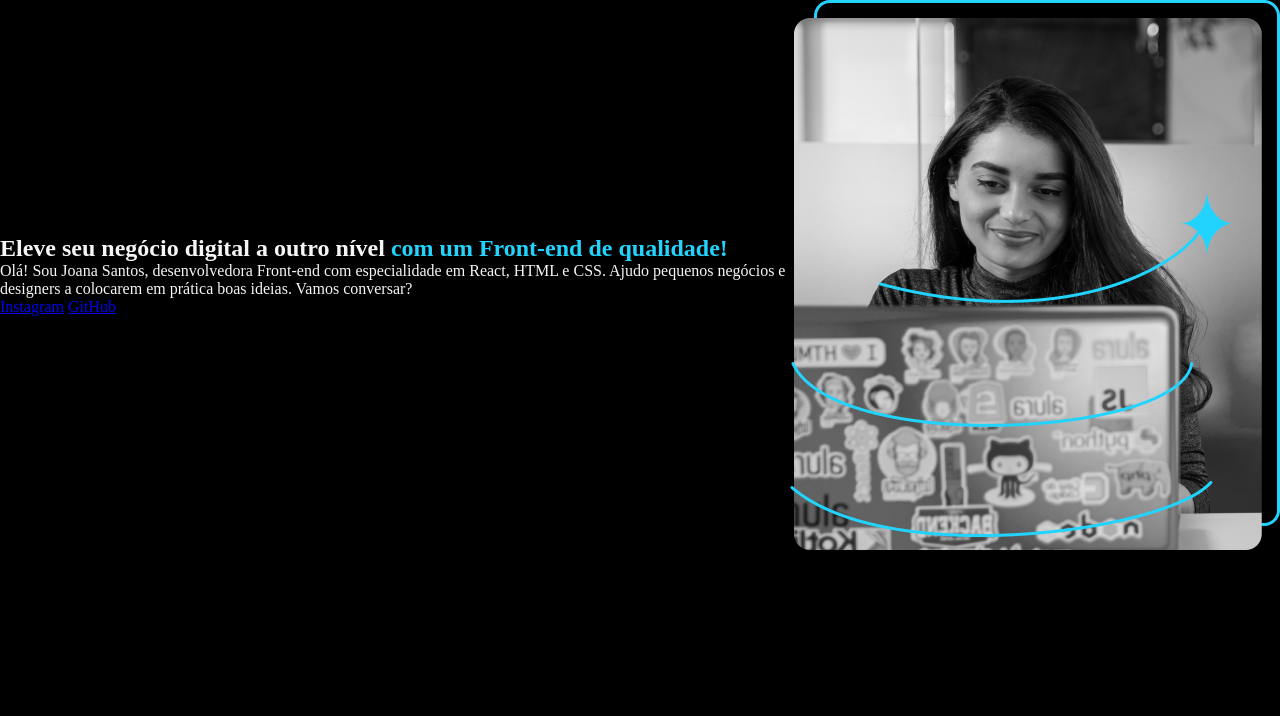
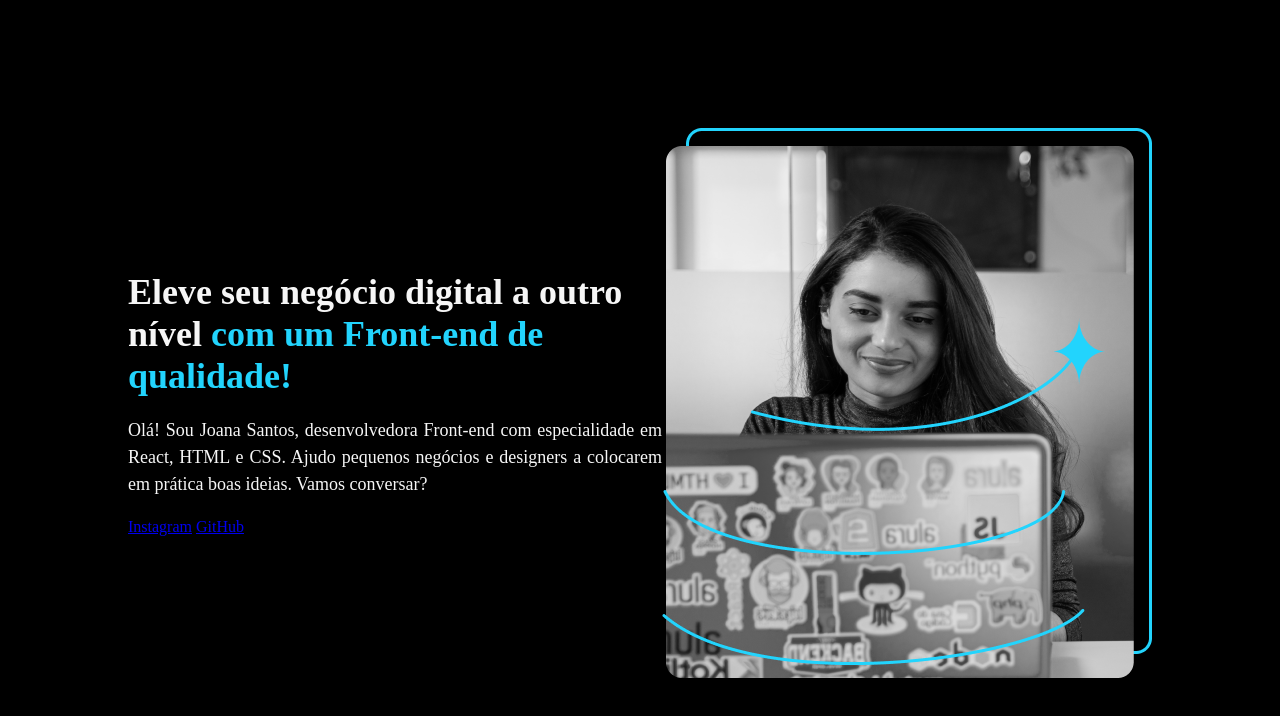
Before and after one commit to johnnysoutodev/curso_html-css-portfolio_by-one, a plain HTML site: page docs/index.html in a window 1280 px wide. Drawn offline with Linux system fonts and the light colour scheme.

Commit message:
feat: estilizando o titulo e paragrafo

```diff
--- a/docs/css/style.css
+++ b/docs/css/style.css
@@ -23,4 +23,21 @@ body {
 .apresentacao {
     display: flex;
     align-items: center;
+    justify-content: space-between;
+    margin: 10%;
 }
+
+.apresentacao-conteudo {
+    width: 615px;
+}
+
+.apresentacao-conteudo-titulo {
+    font-size: 36px;
+}
+
+.apresentacao-conteudo-texto {
+    margin: 20px 0;
+    font-size: 18px;
+    line-height: 1.5;
+    text-align: justify;
+}
--- a/docs/index.html
+++ b/docs/index.html
@@ -9,9 +9,9 @@
 <body>
     <header></header>
     <main class="apresentacao">
-        <section>
-            <h1>Eleve seu negócio digital a outro nível <strong class="destaque-titulo">com um Front-end de qualidade!</strong></h1>
-            <p>Olá! Sou Joana Santos, desenvolvedora Front-end com especialidade em React, HTML e CSS. Ajudo pequenos negócios e designers a colocarem em prática boas ideias. Vamos conversar?</p>
+        <section class="apresentacao-conteudo">
+            <h1 class="apresentacao-conteudo-titulo">Eleve seu negócio digital a outro nível <strong class="destaque-titulo">com um Front-end de qualidade!</strong></h1>
+            <p class="apresentacao-conteudo-texto">Olá! Sou Joana Santos, desenvolvedora Front-end com especialidade em React, HTML e CSS. Ajudo pequenos negócios e designers a colocarem em prática boas ideias. Vamos conversar?</p>
             <a href="#" target="_blank">Instagram</a>
             <a href="#" target="_blank">GitHub</a>
         </section>
```
